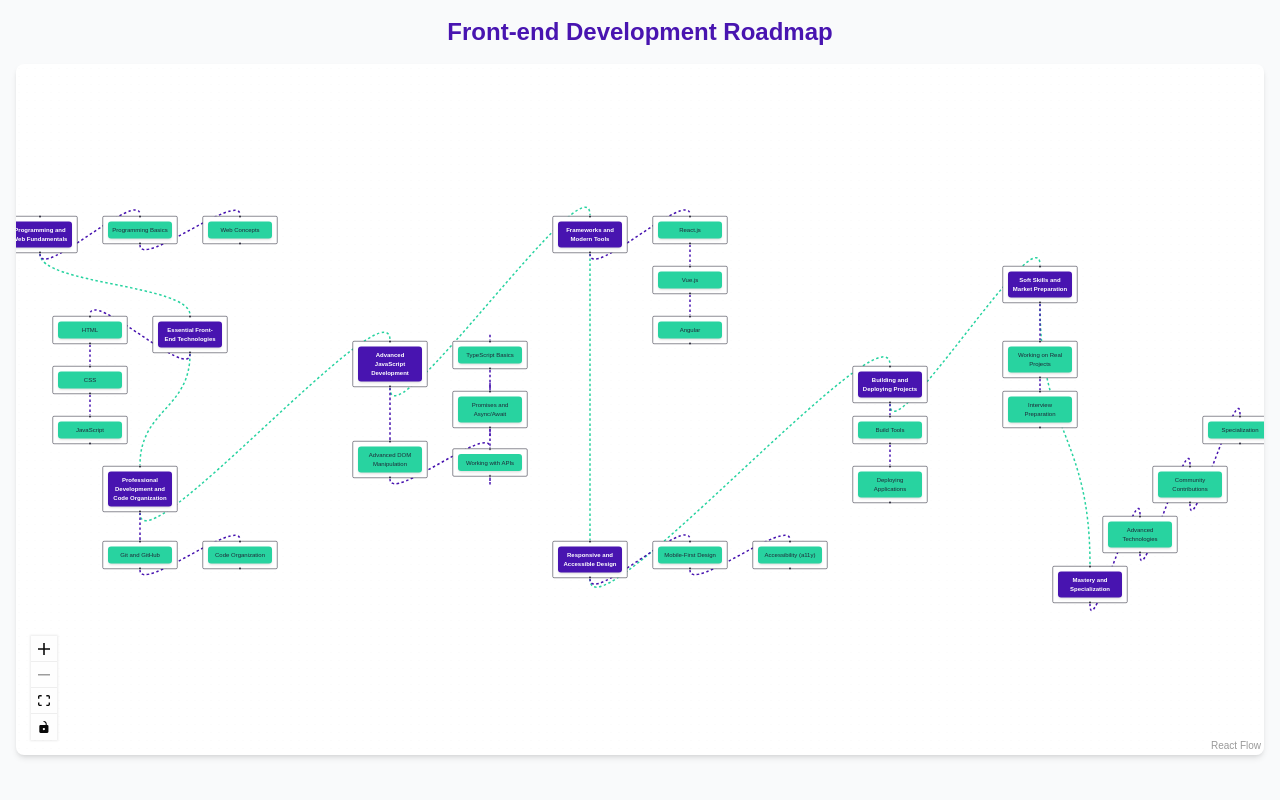
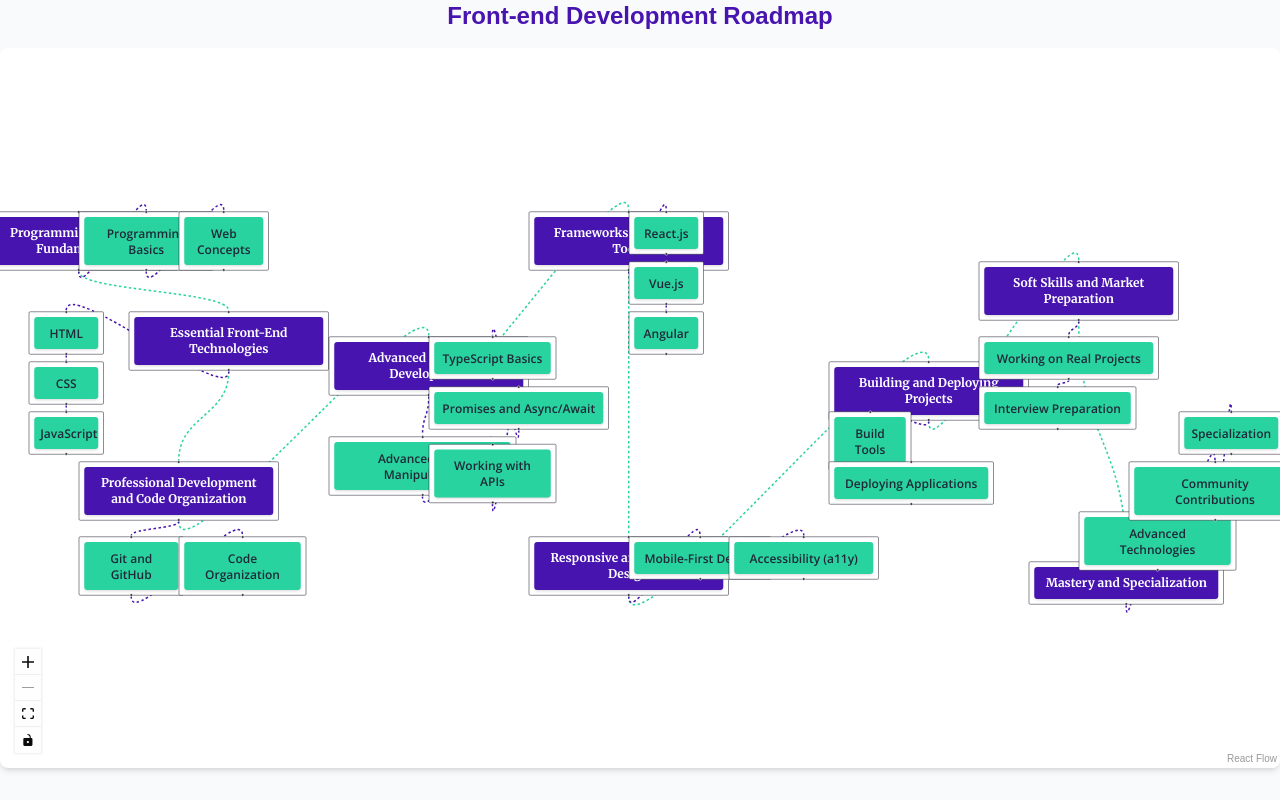
Before and after one commit to ProgramadoresSemPatria/ReactRangers-module-code-breakers, a Next.js app: page / in a window 1280 px wide. Built offline with nearby package versions, Linux system fonts and the light colour scheme.

Commit message:
refactor: change font family and size

```diff
--- a/src/components/Roadmap.tsx
+++ b/src/components/Roadmap.tsx
@@ -4,18 +4,23 @@ import { ReactFlow, Background, Controls } from '@xyflow/react';
 import '@xyflow/react/dist/style.css';
 import { motion } from 'framer-motion';
 import { roadmapNodes, roadmapEdges } from '@/data/constants/roadmapFrontend.constant';
+import { Merriweather, Open_Sans } from "next/font/google"
 
+const merriwwather = Merriweather({ subsets: ['latin'], weight: '700' });
+const openSans = Open_Sans({ subsets: ['latin'] });
 
 export default function RoadmapFlow() {
   const nodes = roadmapNodes.map((node) => ({
     ...node,
+    style: {
+      width: `${Math.min(400, Math.max(150, node.data.title.length * 15))}px`,
+    },
     data: {
       ...node.data,
       label: (
         <motion.div
-          className={`p-2 rounded-md shadow-md ${
-            node.type === 'block' ? 'bg-indigo-650 text-white font-bold' : 'bg-green-350 text-gray-800 font-medium'
-          }`}
+          className={`px-3 py-4 rounded-md shadow-md text-2xl ${node.type === 'block' ? 'bg-indigo-650 text-white font-bold '+ merriwwather.className : 'bg-green-350 text-gray-800 font-semibold ' + openSans.className
+            }`}
           initial={{ opacity: 0, scale: 0.8 }}
           animate={{ opacity: 1, scale: 1 }}
           transition={{ duration: 0.5 }}
@@ -37,7 +42,7 @@ export default function RoadmapFlow() {
 
 
   return (
-    <div className="h-screen bg-gray-50 p-4">
+    <div className={"h-screen bg-gray-50 p-4" + merriwwather.className} >
       <h1 className="text-2xl font-bold text-indigo-650 mb-4 text-center">
         Front-end Development Roadmap
       </h1>
```
